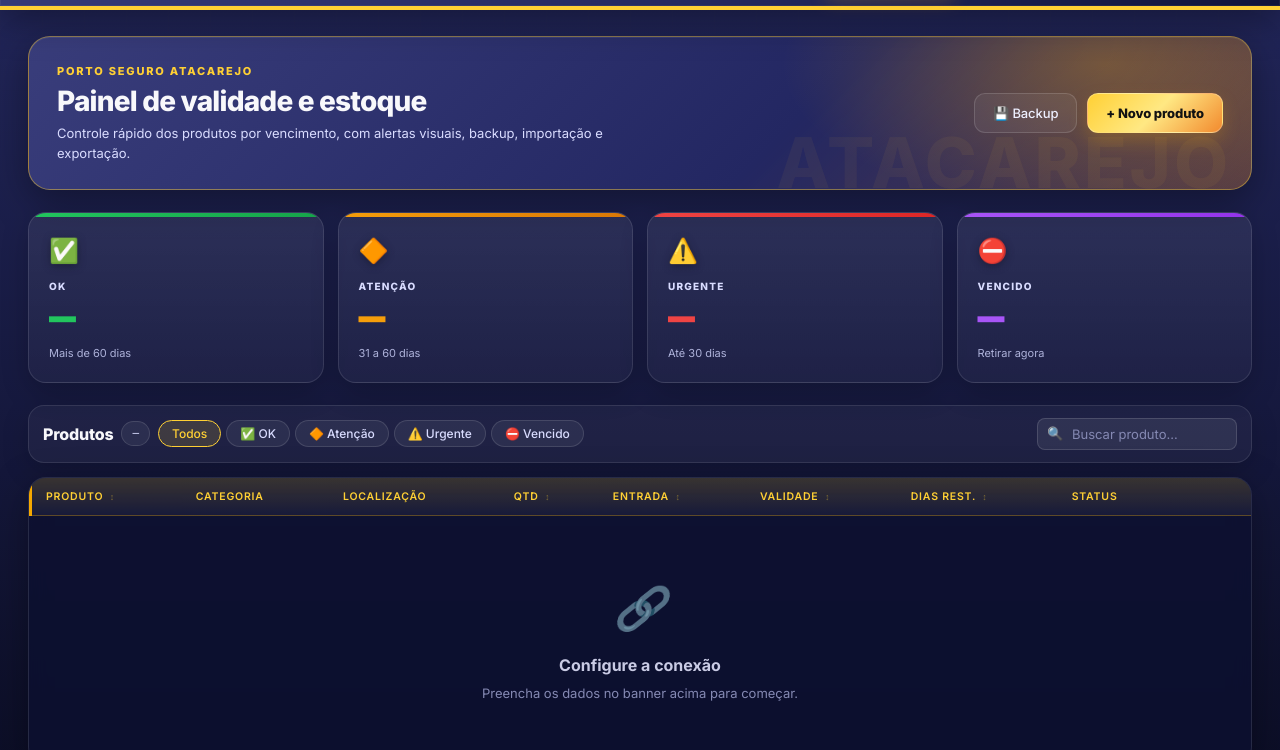
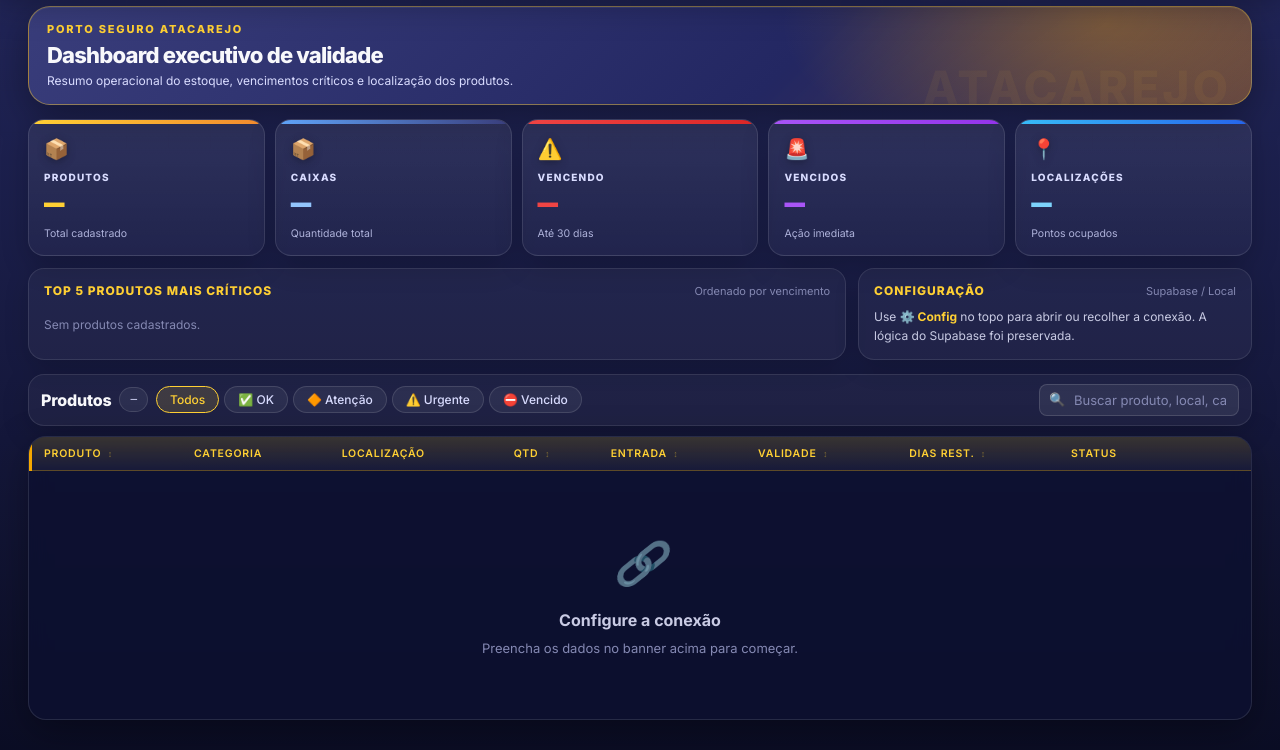
Before and after one commit to portosetele-coder/EstoquePorto, a plain HTML site: page index.html in a window 1280 px wide. Shown: the part 414-1164 px from the top of the page. Drawn offline with Linux system fonts and the light colour scheme.

Commit message:
Update index.html

```diff
--- a/index.html
+++ b/index.html
@@ -431,6 +431,40 @@ thead th{color:var(--porto-amarelo) !important;background:linear-gradient(180deg
   .tl{width:100% !important}
 }
 
+
+
+/* ── V8 CLEAN · DASHBOARD EXECUTIVO ─────────────────────────────────── */
+.tb{padding:8px 18px !important}
+.logo{height:52px !important;max-width:210px !important}
+main{padding-top:16px !important}
+.hero-app.clean-hero{padding:14px 18px !important;margin-bottom:14px !important;min-height:auto !important}
+.hero-app.clean-hero .hero-copy h2{font-size:22px !important;margin:0 !important}
+.hero-app.clean-hero .hero-copy p{margin-top:4px !important;font-size:12px !important}
+.hero-app.clean-hero::after{font-size:46px !important;bottom:-18px !important}
+.cards.dashboard-cards{grid-template-columns:repeat(5,1fr) !important;gap:10px !important;margin-bottom:12px !important}
+.dashboard-cards .card{padding:14px 15px !important;border-radius:16px !important;cursor:pointer}
+.dashboard-cards .ci{font-size:20px !important;margin-bottom:6px !important}
+.dashboard-cards .cn{font-size:32px !important;letter-spacing:-1px !important}
+.dashboard-cards .cs{font-size:10.5px !important}
+.card.total::before{background:linear-gradient(90deg,var(--porto-amarelo),var(--porto-laranja))}
+.card.total .cn{color:var(--porto-amarelo)}
+.card.caixas::before{background:linear-gradient(90deg,#60a5fa,var(--porto-azul))}
+.card.caixas .cn{color:#93c5fd}
+.card.locais::before{background:linear-gradient(90deg,#38bdf8,#2563eb)}
+.card.locais .cn{color:#7dd3fc}
+.insight-grid{display:grid;grid-template-columns:1.35fr .65fr;gap:12px;margin-bottom:14px}
+.insight-card{background:rgba(255,255,255,.045);border:1px solid rgba(255,255,255,.10);border-radius:16px;padding:13px 15px;box-shadow:0 8px 24px rgba(0,0,0,.16)}
+.insight-head{display:flex;align-items:center;justify-content:space-between;gap:10px;margin-bottom:8px}
+.insight-title{font-size:12px;font-weight:900;text-transform:uppercase;letter-spacing:1px;color:var(--porto-amarelo)}
+.insight-sub{font-size:11px;color:var(--tx3)}
+.top-list{display:grid;gap:6px}
+.top-item{display:flex;align-items:center;justify-content:space-between;gap:10px;background:rgba(255,255,255,.045);border:1px solid rgba(255,255,255,.08);border-radius:10px;padding:8px 10px;font-size:12px}
+.top-item b{font-weight:800;color:#fff}.top-item span{font-family:JetBrains Mono,monospace;font-size:11px;white-space:nowrap}.top-empty{font-size:12px;color:var(--tx3);padding:8px 0}
+.config-hint{font-size:12px;color:var(--tx2);line-height:1.55}.config-hint b{color:var(--porto-amarelo)}
+.ctrls{padding:9px 12px !important;margin-bottom:10px !important}.tw table td{padding:9px 12px !important}.tw table thead th{padding:9px 12px !important}.loc-tag::before{content:'📍 '}
+@media(max-width:1100px){.cards.dashboard-cards{grid-template-columns:repeat(3,1fr) !important}.insight-grid{grid-template-columns:1fr}}
+@media(max-width:700px){.cards.dashboard-cards{grid-template-columns:repeat(2,1fr) !important}.dashboard-cards .cn{font-size:28px !important}.hero-app.clean-hero .hero-copy h2{font-size:19px !important}.tb{padding:8px 12px !important}.tr{gap:6px}.btn{padding:7px 10px !important;font-size:12px !important}}
+
 </style>
 </head>
 <body>
@@ -514,6 +548,7 @@ ALTER PUBLICATION supabase_realtime ADD TABLE produtos;</pre>
     <div class="chip" id="cdata"></div>
     <div class="sync"><div class="dot" id="sdot"></div><span id="stxt">Sem conexão</span></div>
     <span class="rt-badge" id="rtbadge">● LIVE</span>
+    <button class="btn ghost" onclick="toggleConfig()" title="Configurações Supabase / Local">⚙️ Config</button>
     <button class="btn ico" onclick="carregar()" title="Atualizar">↻</button>
     <button class="btn ghost" id="btn-notif" onclick="toggleNotificacoes()" title="Notificações do navegador">🔔 Avisos</button>
     <button class="btn ghost" onclick="abrirBackup()" title="Backup e Importação">💾 Backup</button>
@@ -524,15 +559,11 @@ ALTER PUBLICATION supabase_realtime ADD TABLE produtos;</pre>
 
 <!-- ── CONTEÚDO PRINCIPAL ─────────────────────────────────────────────── -->
 <main>
-  <section class="hero-app">
+  <section class="hero-app clean-hero">
     <div class="hero-copy">
       <div class="hero-kicker">Porto Seguro Atacarejo</div>
-      <h2>Painel de validade e estoque</h2>
-      <p>Controle rápido dos produtos por vencimento, com alertas visuais, backup, importação e exportação.</p>
-    </div>
-    <div class="hero-actions">
-      <button class="btn ghost hero-btn" onclick="abrirBackup()">💾 Backup</button>
-      <button class="btn gold hero-btn-main" onclick="abrirNovo()">+ Novo produto</button>
+      <h2>Dashboard executivo de validade</h2>
+      <p>Resumo operacional do estoque, vencimentos críticos e localização dos produtos.</p>
     </div>
   </section>
   <!-- Alertas dinâmicos -->
@@ -551,11 +582,23 @@ ALTER PUBLICATION supabase_realtime ADD TABLE produtos;</pre>
     </div>
   </div>
 
-  <div class="cards">
-    <div class="card ok"  id="cok"  onclick="filtrar('ok')"><span class="ci">✅</span><div class="cl">OK</div><div class="cn" id="nok">—</div><div class="cs">Mais de 60 dias</div></div>
-    <div class="card wn"  id="cwn"  onclick="filtrar('wn')"><span class="ci">🔶</span><div class="cl">Atenção</div><div class="cn" id="nwn">—</div><div class="cs">31 a 60 dias</div></div>
-    <div class="card ur"  id="cur"  onclick="filtrar('ur')"><span class="ci">⚠️</span><div class="cl">Urgente</div><div class="cn" id="nur">—</div><div class="cs">Até 30 dias</div></div>
-    <div class="card ve"  id="cve"  onclick="filtrar('ve')"><span class="ci">⛔</span><div class="cl">Vencido</div><div class="cn" id="nve">—</div><div class="cs">Retirar agora</div></div>
+  <div class="cards dashboard-cards">
+    <div class="card total"  id="ctotal" onclick="filtrar('todos')"><span class="ci">📦</span><div class="cl">Produtos</div><div class="cn" id="ntotal">—</div><div class="cs">Total cadastrado</div></div>
+    <div class="card caixas" id="ccaixas" onclick="filtrar('todos')"><span class="ci">📦</span><div class="cl">Caixas</div><div class="cn" id="ncaixas">—</div><div class="cs">Quantidade total</div></div>
+    <div class="card ur" id="cur" onclick="filtrar('ur')"><span class="ci">⚠️</span><div class="cl">Vencendo</div><div class="cn" id="nur">—</div><div class="cs">Até 30 dias</div></div>
+    <div class="card ve" id="cve" onclick="filtrar('ve')"><span class="ci">🚨</span><div class="cl">Vencidos</div><div class="cn" id="nve">—</div><div class="cs">Ação imediata</div></div>
+    <div class="card locais" id="clocais" onclick="filtrar('todos')"><span class="ci">📍</span><div class="cl">Localizações</div><div class="cn" id="nlocais">—</div><div class="cs">Pontos ocupados</div></div>
+  </div>
+
+  <div class="insight-grid">
+    <div class="insight-card">
+      <div class="insight-head"><div class="insight-title">Top 5 produtos mais críticos</div><div class="insight-sub">Ordenado por vencimento</div></div>
+      <div class="top-list" id="topcriticos"><div class="top-empty">Sem produtos cadastrados.</div></div>
+    </div>
+    <div class="insight-card">
+      <div class="insight-head"><div class="insight-title">Configuração</div><div class="insight-sub">Supabase / Local</div></div>
+      <div class="config-hint">Use <b>⚙️ Config</b> no topo para abrir ou recolher a conexão. A lógica do Supabase foi preservada.</div>
+    </div>
   </div>
 
   <div class="ctrls">
@@ -571,7 +614,7 @@ ALTER PUBLICATION supabase_realtime ADD TABLE produtos;</pre>
       </div>
     </div>
     <div class="ctrls-right">
-      <div class="srch"><span class="si">🔍</span><input type="text" id="busca" placeholder="Buscar produto…" oninput="render()"></div>
+      <div class="srch"><span class="si">🔍</span><input type="text" id="busca" placeholder="Buscar produto, local, categoria ou observação…" oninput="render()"></div>
     </div>
   </div>
 
@@ -814,6 +857,15 @@ var importBuffer=[];
 // ═══════════════════════════════════════════════════════════════════════════
 function gcfg(){try{return JSON.parse(localStorage.getItem(CFG))||{};}catch(e){return{};}}
 
+function toggleConfig(){
+  var b=document.getElementById('banner');
+  if(!b)return;
+  b.classList.toggle('hidden');
+  if(!b.classList.contains('hidden')){
+    setTimeout(function(){try{b.scrollIntoView({behavior:'smooth',block:'start'});}catch(e){}},40);
+  }
+}
+
 function conectar(){
   var u=document.getElementById('iurl').value.trim().replace(/\/$/,'');
   var k=document.getElementById('ikey').value.trim();
@@ -1077,13 +1129,36 @@ function notificarNavegador(titulo,corpo,tag){
 // ═══════════════════════════════════════════════════════════════════════════
 function cards(){
   var c={ok:0,wn:0,ur:0,ve:0};
-  dados.forEach(function(p){if(p.val)c[st(dr(p.val)).k]++;});
-  ['ok','wn','ur','ve'].forEach(function(k){
-    var el=document.getElementById('n'+k);
+  var total=dados.length;
+  var caixas=0;
+  var locais={};
+  dados.forEach(function(p){
+    caixas+=Number(p.qtd||0);
+    if(p.local)locais[String(p.local).trim().toLowerCase()]=true;
+    if(p.val)c[st(dr(p.val)).k]++;
+  });
+  var map={ntotal:total,ncaixas:caixas,nur:c.ur,nve:c.ve,nlocais:Object.keys(locais).length};
+  Object.keys(map).forEach(function(id){
+    var el=document.getElementById(id);if(!el)return;
     el.style.animation='none';
-    el.textContent=c[k];
+    el.textContent=map[id];
     setTimeout(function(){el.style.animation='popIn .35s cubic-bezier(.34,1.2,.64,1)';},10);
   });
+  renderTopCriticos();
+}
+
+function renderTopCriticos(){
+  var box=document.getElementById('topcriticos');
+  if(!box)return;
+  var lista=dados.filter(function(p){return p.val;}).map(function(p){return Object.assign({},p,{dias:dr(p.val)});});
+  lista.sort(function(a,b){return a.dias-b.dias;});
+  lista=lista.slice(0,5);
+  if(!lista.length){box.innerHTML='<div class="top-empty">Sem produtos cadastrados.</div>';return;}
+  box.innerHTML=lista.map(function(p,i){
+    var s=st(p.dias);
+    var texto=p.dias<0?Math.abs(p.dias)+'d vencido':p.dias+'d restantes';
+    return '<div class="top-item"><b>'+(i+1)+'. '+esc(p.nome)+'</b><span style="color:'+s.c+'">'+texto+'</span></div>';
+  }).join('');
 }
 
 // ═══════════════════════════════════════════════════════════════════════════
```
